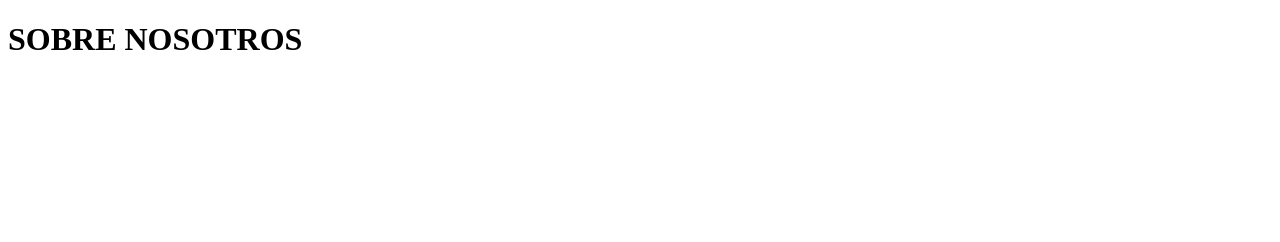
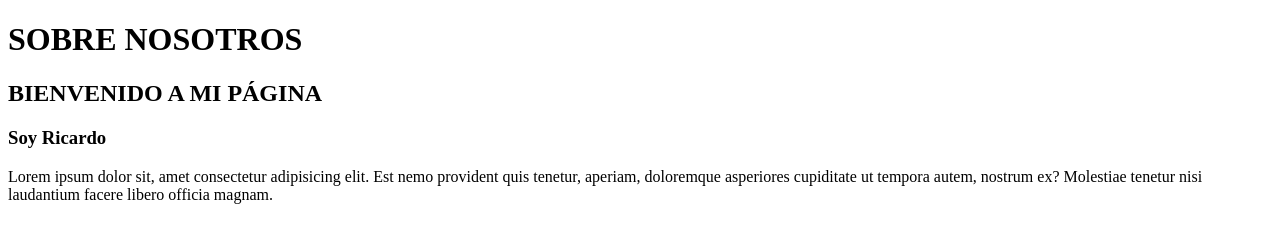
Before and after one commit to AgsRicky/Proyecto2-AzulScool, a plain HTML site: page index.html in a window 1280 px wide. Drawn offline with Linux system fonts and the light colour scheme.

Commit message:
bienvenida agregada a mi pagina c6

```diff
--- a/index.html
+++ b/index.html
@@ -8,5 +8,8 @@
 </head>
 <body>
     <h1>SOBRE NOSOTROS</h1>
+    <h2>BIENVENIDO A MI PÁGINA</h2>
+    <h3>Soy <span>Ricardo</span></h3>
+    <p>Lorem ipsum dolor sit, amet consectetur adipisicing elit. Est nemo provident quis tenetur, aperiam, doloremque asperiores cupiditate ut tempora autem, nostrum ex? Molestiae tenetur nisi laudantium facere libero officia magnam.</p>
 </body>
 </html>
```
